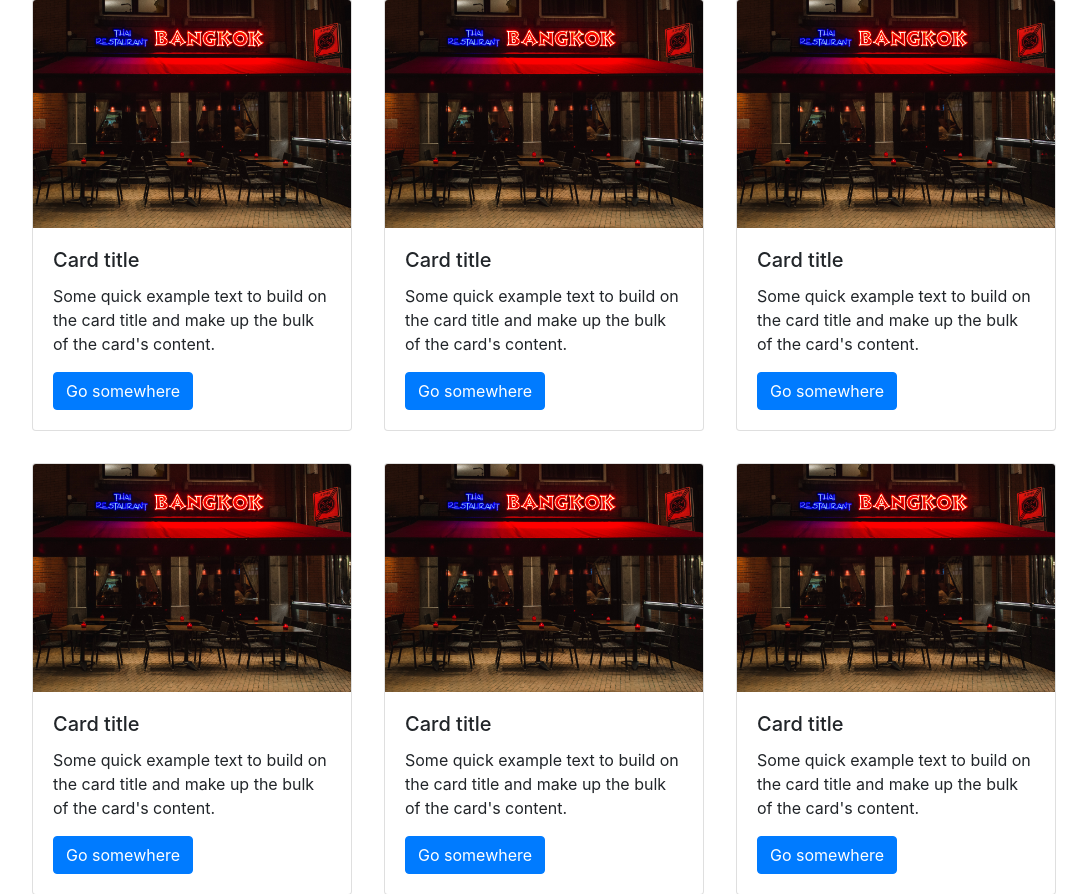
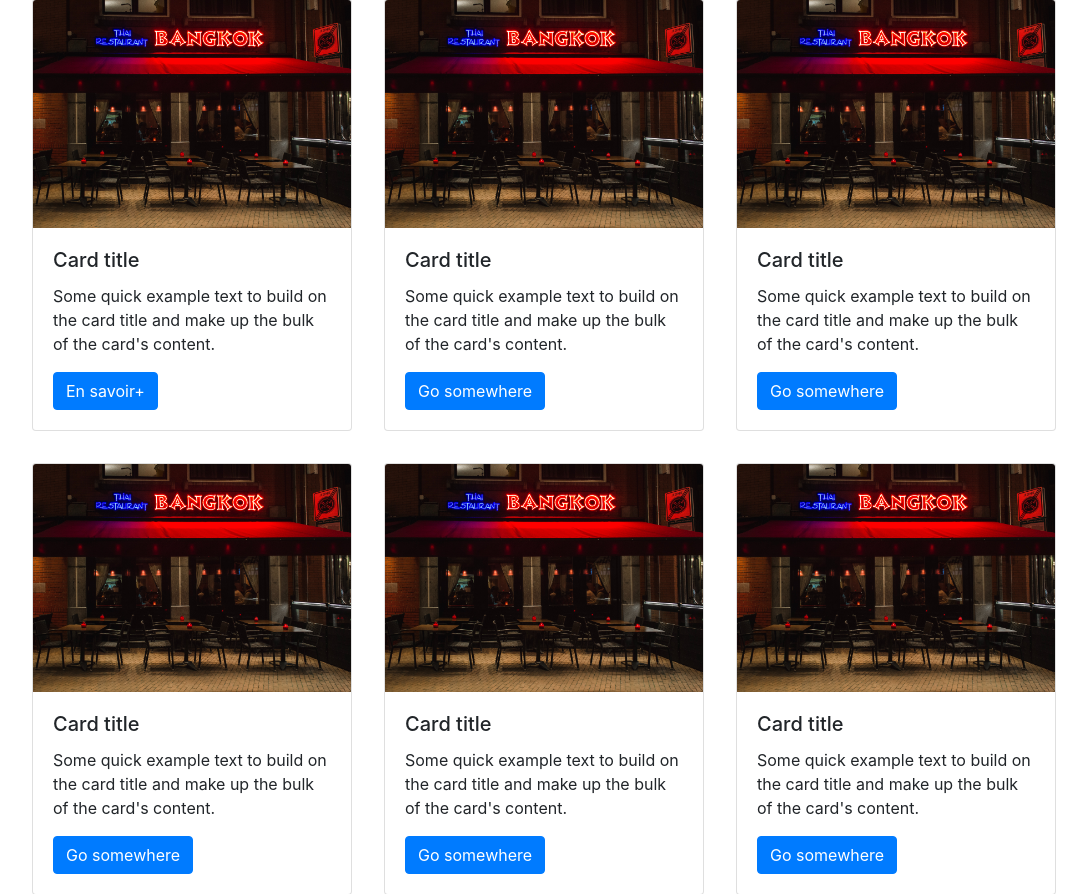
Before and after one commit to Chapsros/Quickeat, a Symfony app: template templates/index/index.html.twig in a window 1280 px wide. Shown: the part 627-1521 px from the top of the page, without its empty margins (96-1183 px from the left). Run offline with Twig, Linux system fonts and the light colour scheme; the template is opened without the code that fills it, so the values that code supplies are empty; some libraries are stand-ins or nearby versions.

Commit message:
roles ok

```diff
--- a/templates/index/index.html.twig
+++ b/templates/index/index.html.twig
@@ -51,7 +51,7 @@
     <div class="card-body">
         <h5 class="card-title">Card title</h5>
         <p class="card-text">Some quick example text to build on the card title and make up the bulk of the card's content.</p>
-        <a href="#" class="btn btn-primary">Go somewhere</a>
+        <a href="#" class="btn btn-primary">En savoir+</a>
     </div>
     </div>
 
```
